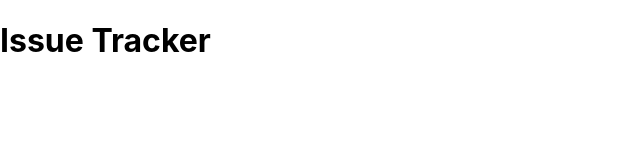
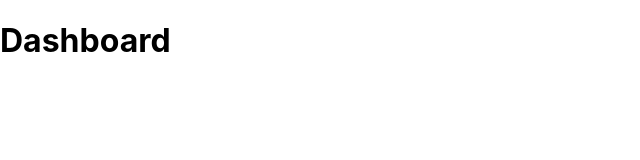
Before and after one commit to Usman-Ubaid/issue-tracker-mini-jira, a React (Create React App) app in the folder frontend/: page / in a window 1280 px wide. Shown: the top 160 px of the page, without its empty margins (0-640 px from the left). Built offline with nearby package versions, Linux system fonts and the light colour scheme.

Commit message:
feat: add dashboard screen

```diff
--- a/frontend/src/App.js
+++ b/frontend/src/App.js
@@ -1,9 +1,9 @@
 import "./App.css";
-
+import ReactRouter from "./router";
 function App() {
   return (
     <div>
-      <h1>Issue Tracker</h1>
+      <ReactRouter />
     </div>
   );
 }
--- /dev/null
+++ b/frontend/src/pages/Dashboard.jsx
@@ -0,0 +1,9 @@
+const Dashboard = () => {
+  return (
+    <div>
+      <h1>Dashboard</h1>
+    </div>
+  );
+};
+
+export default Dashboard;
--- /dev/null
+++ b/frontend/src/router/index.jsx
@@ -0,0 +1,7 @@
+import Dashboard from "../pages/Dashboard";
+
+const ReactRouter = () => {
+  return <Dashboard />;
+};
+
+export default ReactRouter;
```
